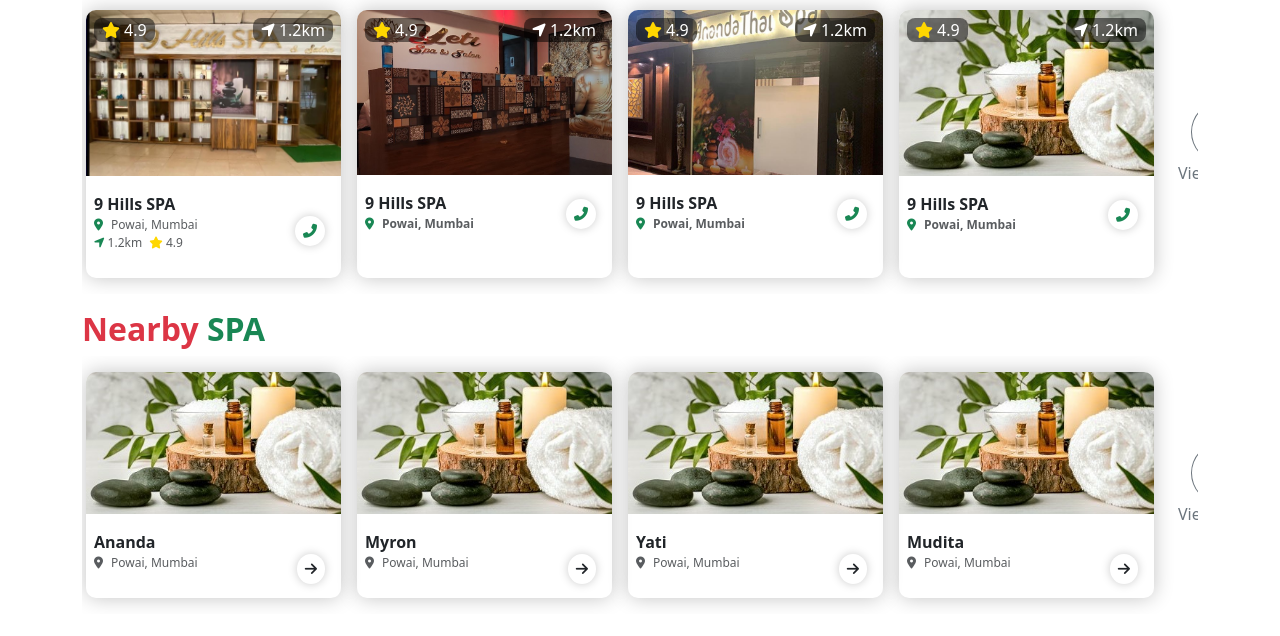
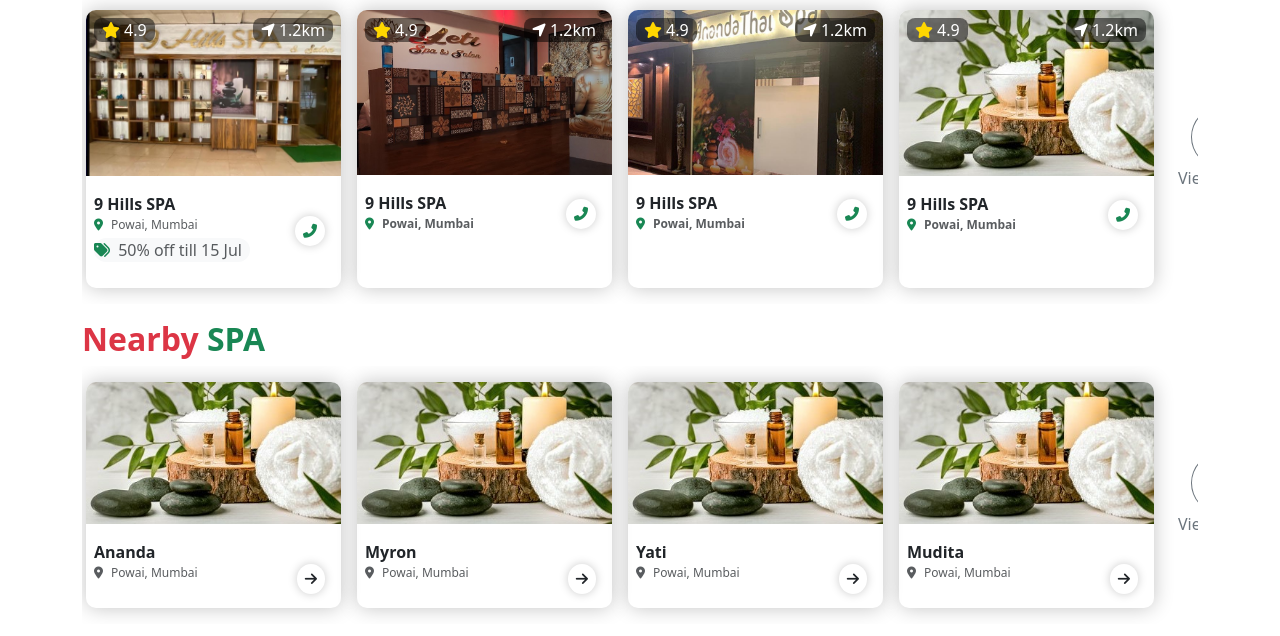
Before and after one commit to Kaminou2904/findMySPA, a plain HTML site: page index.html in a window 1280 px wide. Shown: the part 795-1431 px from the top of the page. Drawn offline with nearby package versions, Linux system fonts and the light colour scheme.

Commit message:
little changes in card of index page

```diff
--- a/index.html
+++ b/index.html
@@ -276,7 +276,10 @@
                             <div class="featLocaWrap d-flex justify-content-between">
                                 <div class="featLocation text-muted mb-3">
                                     <p class="mb-0"><i class="fas fa-map-marker-alt me-2 text-success"></i>Powai, Mumbai</p>
-                                    <p class="mb-0"><i class="fas fa-location-arrow text-success"></i> 1.2km <span class="ms-1"><i class="fas fa-star"></i> 4.9</span></p>
+                                    <!-- <p class="mb-0"><i class="fas fa-location-arrow text-success"></i> 1.2km <span class="ms-1"><i class="fas fa-star"></i> 4.9</span></p> -->
+                                    <p class="mb-0 featOffers bg-light rounded-pill pe-2 fs-6 mt-1">
+                                        <i class="fas fa-tags text-success me-1"></i> 50% off till 15 Jul
+                                    </p>
                                 </div>
                                 <div class="featRating">
                                     <p class="mb-0"><i class="fas fa-phone-alt p-2 me-2 rounded-circle text-success"></i></p>
```
